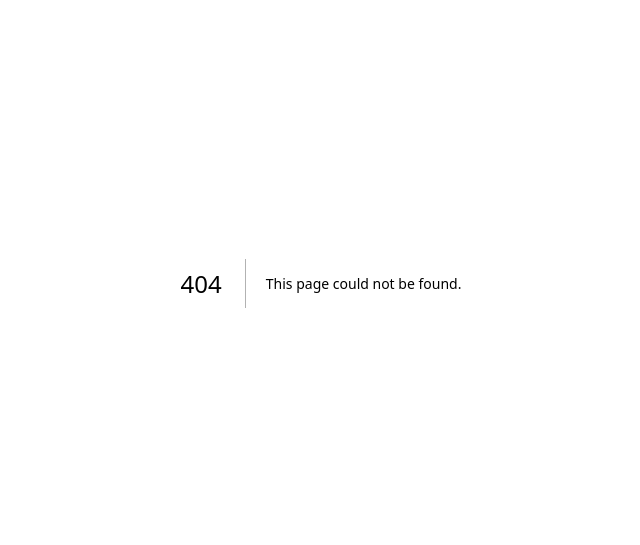
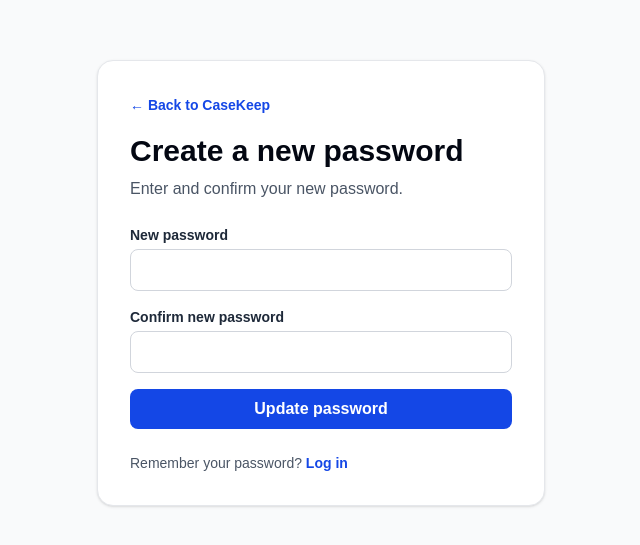
Before and after one commit to MelissaLWeeks/casekeep, a Next.js app: page /update-password in a window 1280 px wide. Before the commit this address had no page. Shown: the part 117-662 px from the top of the page, without its empty margins (319-959 px from the left). Built offline with nearby package versions, Linux system fonts and the light colour scheme; no server answers.

Commit message:
Add update password page

```diff
--- /dev/null
+++ b/app/update-password/page.js
@@ -0,0 +1,132 @@
+"use client";
+
+import { useState } from "react";
+import Link from "next/link";
+import { useRouter } from "next/navigation";
+import { supabase } from "@/lib/supabaseClient";
+
+export default function UpdatePasswordPage() {
+  const router = useRouter();
+
+  const [password, setPassword] = useState("");
+  const [confirmPassword, setConfirmPassword] = useState("");
+  const [message, setMessage] = useState("");
+  const [error, setError] = useState("");
+  const [isLoading, setIsLoading] = useState(false);
+
+  async function handleUpdatePassword(e) {
+    e.preventDefault();
+
+    setMessage("");
+    setError("");
+
+    if (!password || !confirmPassword) {
+      setError("Please fill out both password fields.");
+      return;
+    }
+
+    if (password.length < 6) {
+      setError("Password must be at least 6 characters.");
+      return;
+    }
+
+    if (password !== confirmPassword) {
+      setError("Passwords do not match.");
+      return;
+    }
+
+    setIsLoading(true);
+
+    const { error } = await supabase.auth.updateUser({
+      password,
+    });
+
+    setIsLoading(false);
+
+    if (error) {
+      setError(error.message);
+      return;
+    }
+
+    setMessage("Password updated. Redirecting to login...");
+
+    setTimeout(() => {
+      router.push("/login");
+    }, 1200);
+  }
+
+  return (
+    <main className="min-h-screen bg-gray-50 flex items-center justify-center px-6 py-12">
+      <div className="w-full max-w-md bg-white border border-gray-200 rounded-2xl shadow-sm p-8">
+        <div className="mb-6">
+          <Link href="/" className="text-sm text-blue-700 font-semibold">
+            ← Back to CaseKeep
+          </Link>
+
+          <h1 className="text-3xl font-bold mt-4 text-gray-950">
+            Create a new password
+          </h1>
+
+          <p className="text-gray-600 mt-2">
+            Enter and confirm your new password.
+          </p>
+        </div>
+
+        <form onSubmit={handleUpdatePassword} className="space-y-4">
+          <div>
+            <label className="block text-sm font-semibold mb-1 text-gray-800">
+              New password
+            </label>
+            <input
+              type="password"
+              className="w-full border border-gray-300 rounded-lg px-3 py-2 text-gray-950 bg-white"
+              value={password}
+              onChange={(e) => setPassword(e.target.value)}
+              autoComplete="new-password"
+            />
+          </div>
+
+          <div>
+            <label className="block text-sm font-semibold mb-1 text-gray-800">
+              Confirm new password
+            </label>
+            <input
+              type="password"
+              className="w-full border border-gray-300 rounded-lg px-3 py-2 text-gray-950 bg-white"
+              value={confirmPassword}
+              onChange={(e) => setConfirmPassword(e.target.value)}
+              autoComplete="new-password"
+            />
+          </div>
+
+          {error && (
+            <div className="bg-red-50 border border-red-200 text-red-700 rounded-lg px-3 py-2 text-sm">
+              {error}
+            </div>
+          )}
+
+          {message && (
+            <div className="bg-green-50 border border-green-200 text-green-700 rounded-lg px-3 py-2 text-sm">
+              {message}
+            </div>
+          )}
+
+          <button
+            type="submit"
+            disabled={isLoading}
+            className="w-full bg-blue-700 text-white rounded-lg px-4 py-2 font-semibold disabled:opacity-60"
+          >
+            {isLoading ? "Updating password..." : "Update password"}
+          </button>
+        </form>
+
+        <p className="text-sm text-gray-600 mt-6">
+          Remember your password?{" "}
+          <Link href="/login" className="text-blue-700 font-semibold">
+            Log in
+          </Link>
+        </p>
+      </div>
+    </main>
+  );
+}
```
